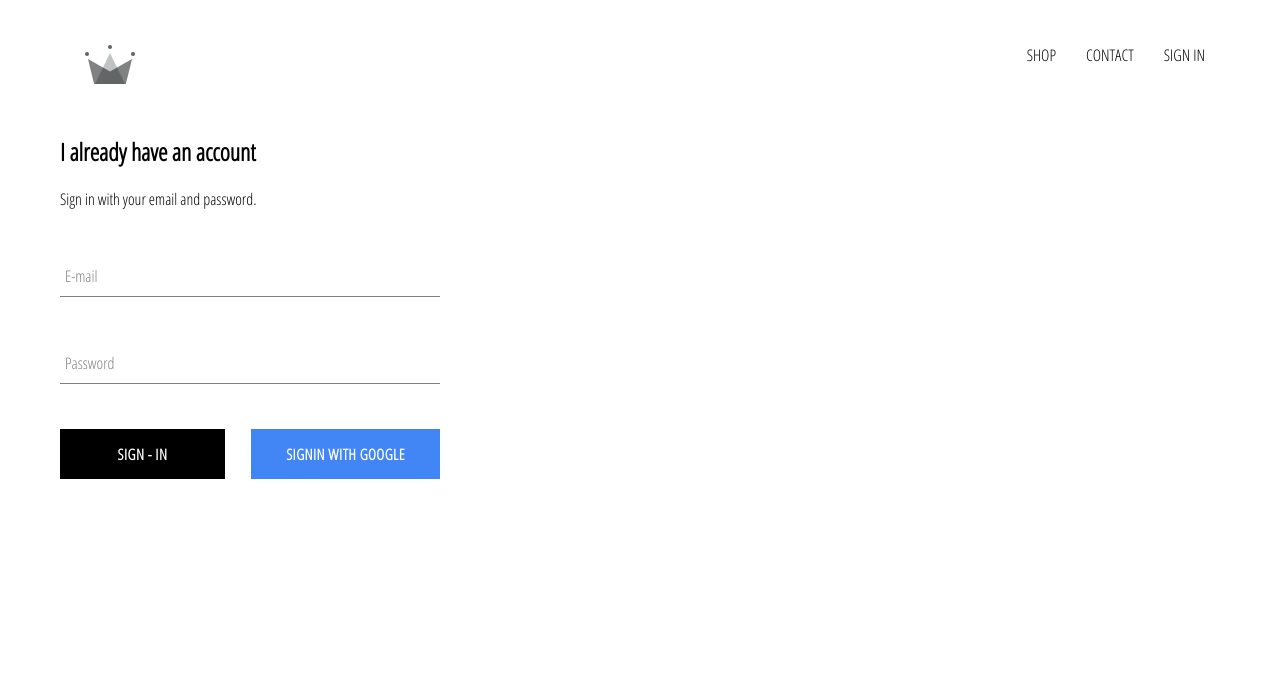
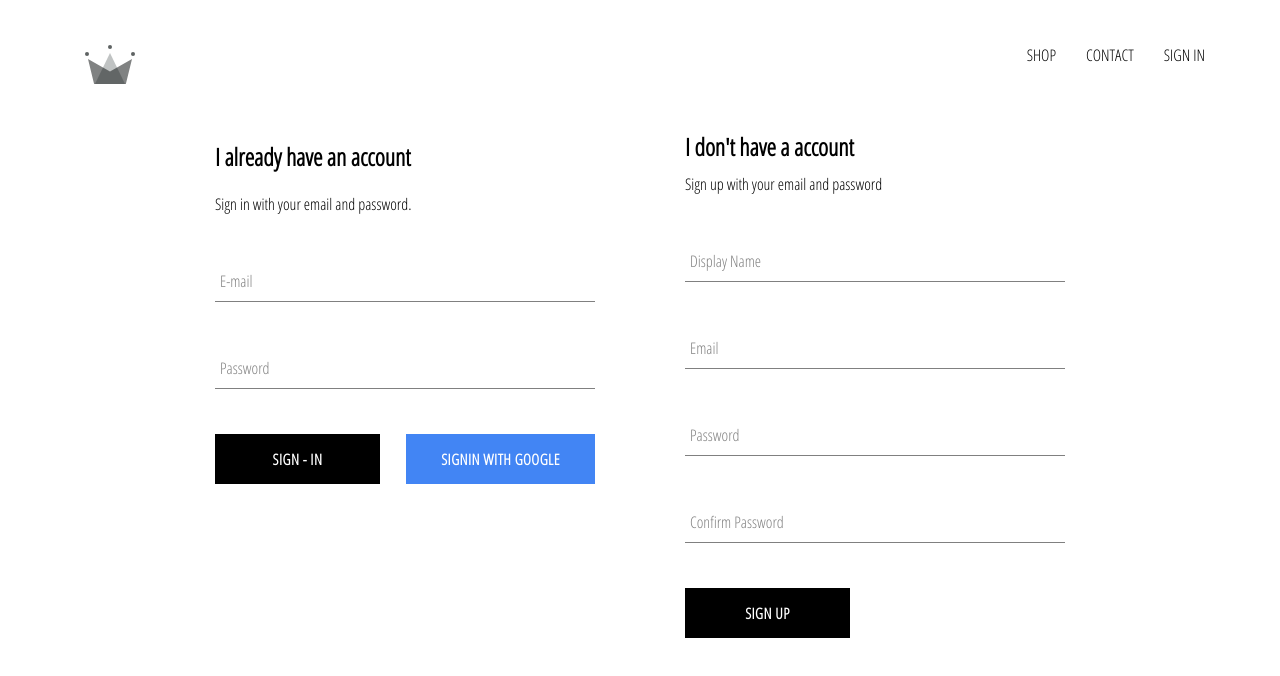
Before and after one commit to watto33/wattos-clothing, a React (Create React App) app: page /signin in a window 1280 px wide. Shown: the top 676 px of the page. Built offline with nearby package versions, Linux system fonts and the light colour scheme; no server answers.

Commit message:
Added sign up component to enable sign up with email and password

```diff
--- a/src/App.js
+++ b/src/App.js
@@ -7,7 +7,7 @@
 import ShopPage from './pages/shop/shop.component';
 import Header from './components/header/header.component';
 import AuthPage from './pages/auth/auth.component';
-import { auth } from './firebase/firebase.util';
+import { auth, createUserProfileDocument } from './firebase/firebase.util';
 
 class App extends React.Component {
 	constructor() {
@@ -21,9 +21,21 @@
 	unsubscribeFromAuth = null;
 
 	componentDidMount() {
-		this.unsubscribeFromAuth = auth.onAuthStateChanged(user => {
-			this.setState({ currentUser: user });
-			console.log(user);
+		this.unsubscribeFromAuth = auth.onAuthStateChanged(async userAuth => {
+			if (userAuth) {
+				const userRef = await createUserProfileDocument(userAuth);
+
+				userRef.onSnapshot(snapShot => {
+					this.setState({
+						currentUser: {
+							id: snapShot.id,
+							...snapShot.data(),
+						},
+					});
+				});
+			} else {
+				this.setState({ currentUser: userAuth });
+			}
 		});
 	}
 
--- /dev/null
+++ b/src/components/sign-up/sign-up.component.jsx
@@ -0,0 +1,98 @@
+import React from 'react';
+
+import FormInput from '../form-input/form-input.component';
+import CustomButton from '../custom-button/custom-button.component';
+import { auth, createUserProfileDocument } from '../../firebase/firebase.util';
+
+import './sign-up.styles.scss';
+
+class SignUp extends React.Component {
+	constructor(props) {
+		super(props);
+
+		this.state = {
+			displayName: '',
+			email: '',
+			password: '',
+			confirmPassword: '',
+		};
+	}
+
+	handleSubmit = async event => {
+		event.preventDefault();
+
+		const { displayName, email, password, confirmPassword } = this.state;
+
+		if (password !== confirmPassword) {
+			alert("Password and confirm password doesn't match");
+			return;
+		}
+
+		try {
+			const { user } = await auth.createUserWithEmailAndPassword(email, password);
+
+			await createUserProfileDocument(user, { displayName });
+
+			this.setState({
+				displayName: '',
+				email: '',
+				password: '',
+				confirmPassword: '',
+			});
+		} catch (error) {
+			console.error(error);
+		}
+	};
+
+	handleChange = event => {
+		const { name, value } = event.target;
+
+		this.setState({ [name]: value });
+	};
+
+	render() {
+		return (
+			<div className='sign-up'>
+				<h2 className='title'>I don't have a account</h2>
+				<span>Sign up with your email and password</span>
+				<form className='sign-up-form' onSubmit={this.handleSubmit}>
+					<FormInput
+						type='text'
+						name='displayName'
+						value={this.state.displayName}
+						onChange={this.handleChange}
+						label='Display Name'
+						required
+					/>
+					<FormInput
+						type='email'
+						name='email'
+						value={this.state.email}
+						onChange={this.handleChange}
+						label='Email'
+						required
+					/>
+					<FormInput
+						type='password'
+						name='password'
+						value={this.state.password}
+						onChange={this.handleChange}
+						label='Password'
+						required
+					/>
+					<FormInput
+						type='password'
+						name='confirmPassword'
+						value={this.state.confirmPassword}
+						onChange={this.handleChange}
+						label='Confirm Password'
+						required
+					/>
+					<CustomButton type='submit'>SIGN UP</CustomButton>
+				</form>
+			</div>
+		);
+	}
+}
+
+export default SignUp;
--- /dev/null
+++ b/src/components/sign-up/sign-up.styles.scss
@@ -0,0 +1,9 @@
+.sign-up {
+	display: flex;
+	flex-direction: column;
+	width: 380px;
+
+	.title {
+		margin: 10px 0;
+	}
+}
--- a/src/firebase/firebase.util.js
+++ b/src/firebase/firebase.util.js
@@ -13,6 +13,32 @@
 	measurementId: 'G-WXB7LJQ290',
 };
 
+export const createUserProfileDocument = async (userAuth, additionalData) => {
+	if (!userAuth) return;
+
+	const userRef = firestore.doc(`users/${userAuth.uid}`);
+
+	const snapshot = await userRef.get();
+
+	if (!snapshot.exists) {
+		const { displayName, email } = userAuth;
+		const createdAt = new Date();
+
+		try {
+			await userRef.set({
+				displayName,
+				email,
+				createdAt,
+				...additionalData,
+			});
+		} catch (error) {
+			console.log('Error creating user', error.message);
+		}
+	}
+
+	return userRef;
+};
+
 firebase.initializeApp(config);
 
 export const auth = firebase.auth();
--- a/src/pages/auth/auth.component.jsx
+++ b/src/pages/auth/auth.component.jsx
@@ -2,10 +2,12 @@
 
 import './auth.styles.scss';
 import SignIn from '../../components/sign-in/sign-in.component';
+import SignUp from '../../components/sign-up/sign-up.component';
 
 const AuthPage = () => (
 	<div className='sign-in-and-sign-up'>
 		<SignIn />
+		<SignUp />
 	</div>
 );
 
--- a/src/pages/auth/auth.styles.scss
+++ b/src/pages/auth/auth.styles.scss
@@ -0,0 +1,6 @@
+.sign-in-and-sign-up {
+	width: 850px;
+	display: flex;
+	justify-content: space-between;
+	margin: 30px auto;
+}
```
